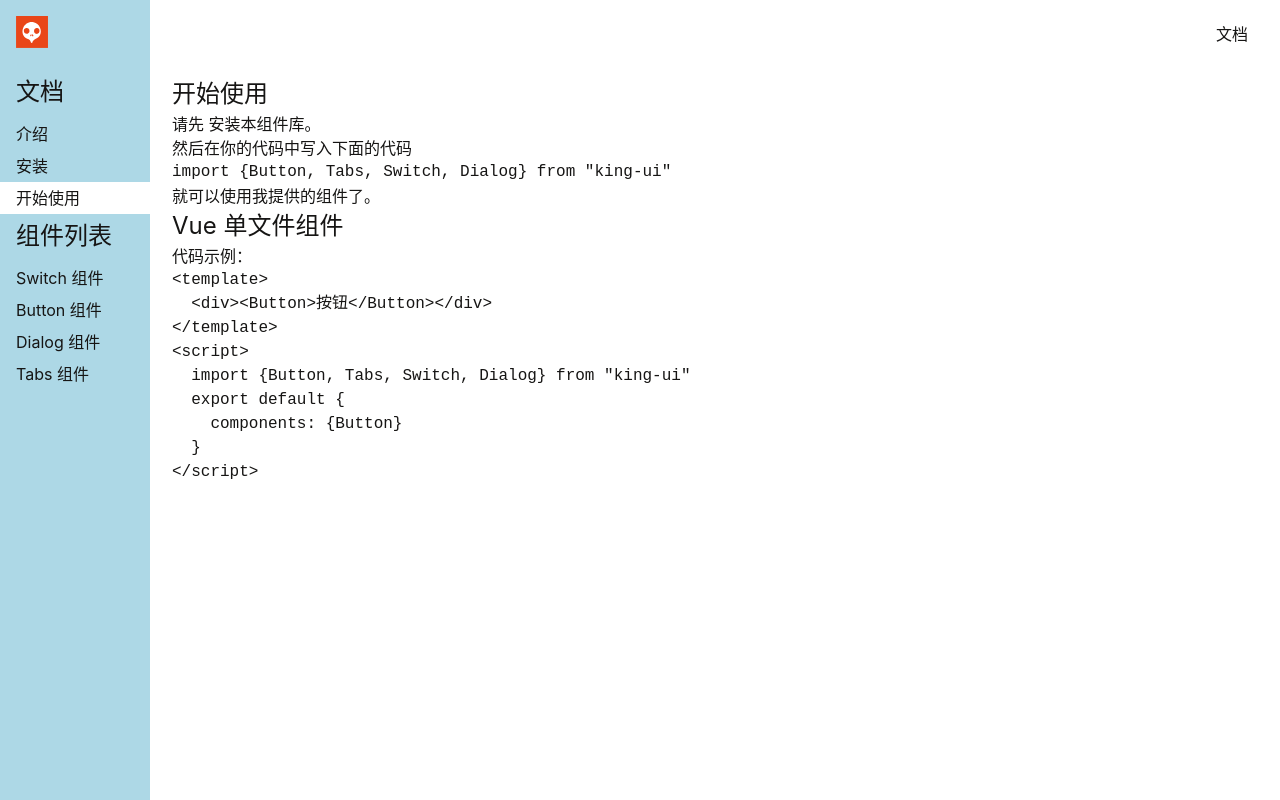
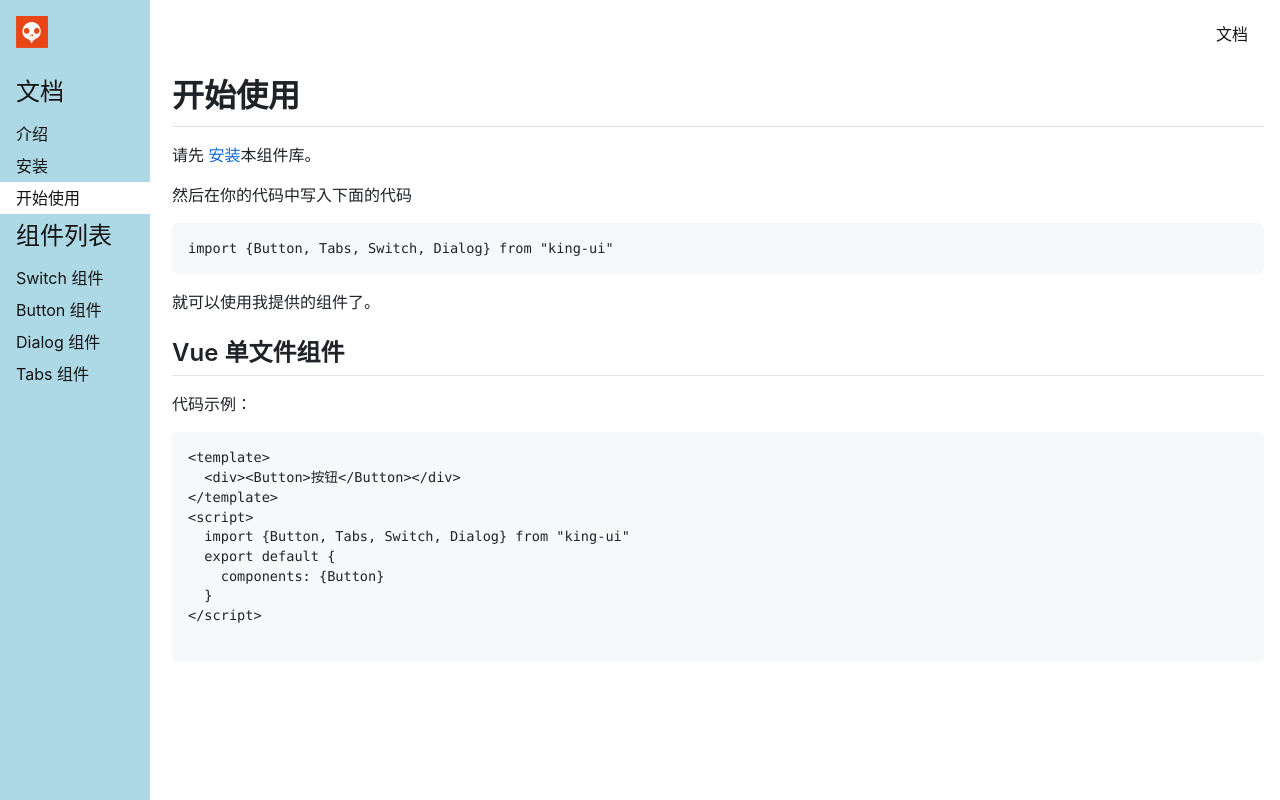
Before and after one commit to snk986/akat-ui-sourceCode-website, a Vue app: page /#/doc/get-started in a window 1280 px wide. Built offline with nearby package versions, Linux system fonts and the light colour scheme.

Commit message:
引入github-markdown样式

```diff
--- a/package.json
+++ b/package.json
@@ -6,13 +6,13 @@
     "build": "vite build"
   },
   "dependencies": {
-
+    "github-markdown-css": "^4.0.0",
     "vue": "^3.0.0-rc.1",
     "vue-router": "4.0.0-beta.3"
   },
   "devDependencies": {
+    "@vue/compiler-sfc": "^3.0.0-rc.1",
     "sass": "1.26.10",
-    "@vue/compiler-sfc": "^3.0.0-rc.1",
     "vite": "^1.0.0-rc.1"
   }
 }
--- a/src/main.ts
+++ b/src/main.ts
@@ -5,6 +5,7 @@ import { createApp } from 'vue'
 import App from './App.vue'
 import { router } from './router'
 import './lib/svg.js'
+import 'github-markdown-css'
 
 
 const app = createApp(App)
--- a/src/views/GetStarted.vue
+++ b/src/views/GetStarted.vue
@@ -1,5 +1,5 @@
 <template>
-  <article>
+  <article class="markdown-body">
     <h1>开始使用</h1>
     <p>
       请先
--- a/src/views/Install.vue
+++ b/src/views/Install.vue
@@ -1,5 +1,5 @@
 <template>
-  <article>
+  <article class="markdown-body">
     <h1>安装</h1>
     <p>打开终端运行下列命令：</p>
     <pre><code>npm install king-ui</code></pre>
--- a/src/views/Intro.vue
+++ b/src/views/Intro.vue
@@ -1,5 +1,5 @@
 <template>
-  <article>
+  <article class="markdown-body">
     <h1>介绍</h1>
     <p>King UI 是一款基于 Vue 3 和 TypeScript 的 UI 组件库。</p>
     <p>这款组件库其实是我为了总结自己这几年的技术经验而写的，全程亲手编写，尽量不采用第三方库，包括你现在看到的这个官网也几乎都是我自己写的。</p>
```
Also changed, not shown: 1 other file (tests, documents, lock files or other folders).
